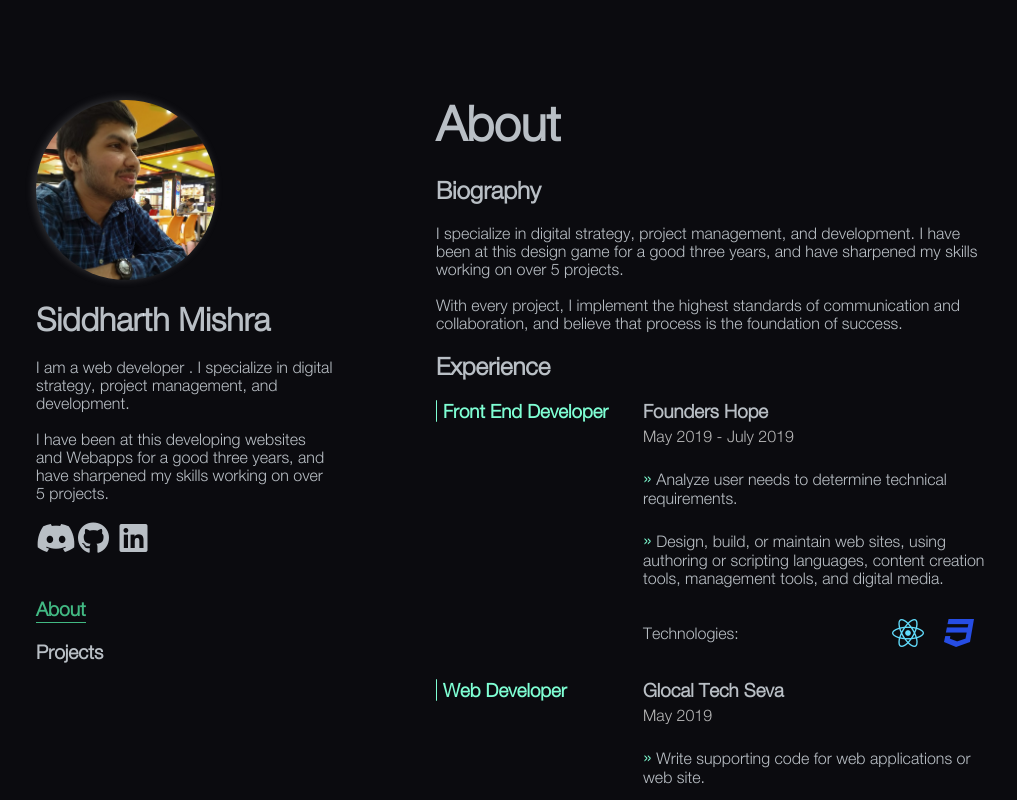
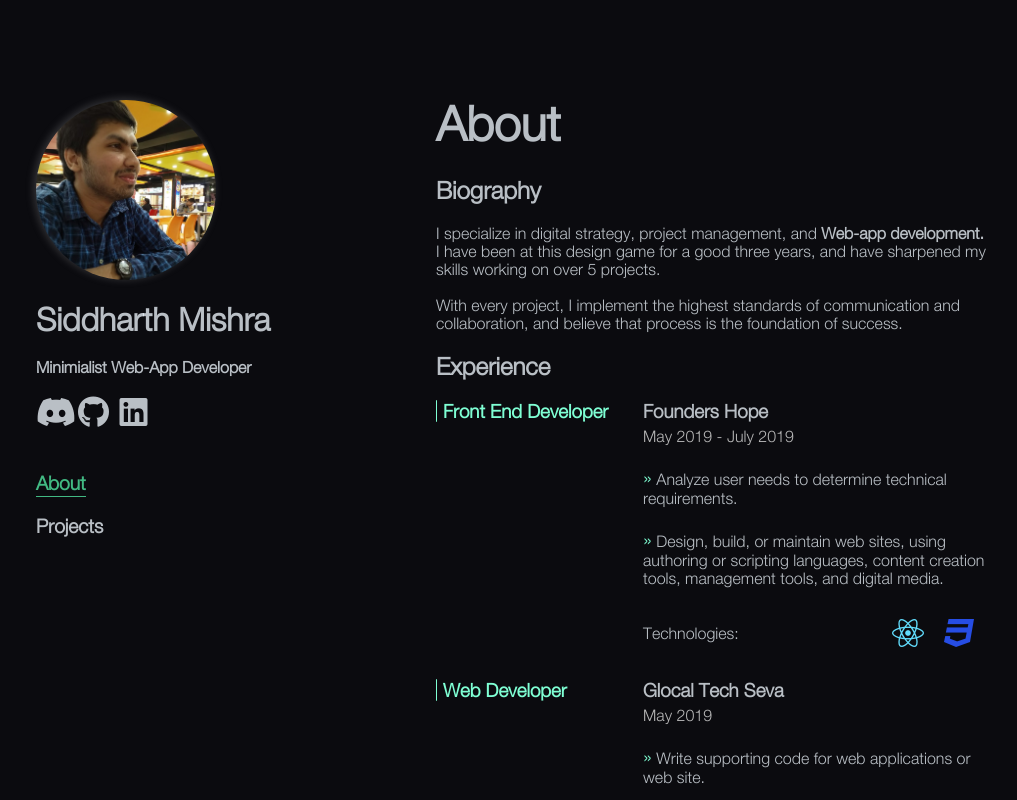
Before and after one commit to Sidm9/About_Sidm9, a Vue app: page / in a window 1280 px wide. Shown: the top 800 px of the page, without its empty margins (129-1146 px from the left). Built offline with nearby package versions, Linux system fonts and the light colour scheme; some icons are missing.

Commit message:
Brif Fix

```diff
--- a/src/views/Home.vue
+++ b/src/views/Home.vue
@@ -4,9 +4,10 @@
     <div class="spacing"><h2>Biography</h2></div>
     <div class="spacing">
       <p>
-        I specialize in digital strategy, project management, and development. I
-        have been at this design game for a good three years, and have sharpened
-        my skills working on over 5 projects. <br />
+        I specialize in digital strategy, project management, and
+        <b>Web-app development.</b> I have been at this design game for a good
+        three years, and have sharpened my skills working on over 5 projects.
+        <br />
         <br />
         With every project, I implement the highest standards of communication
         and collaboration, and believe that process is the foundation of
--- a/src/views/Sidebar.vue
+++ b/src/views/Sidebar.vue
@@ -6,10 +6,9 @@
 
       <div class="breif spacing">
         <p>
-          I am a web developer . I specialize in digital strategy, project
-          management, and development. <br /><br />
-          I have been at this developing websites and Webapps for a good three
-          years, and have sharpened my skills working on over 5 projects.
+          <b>
+            Minimialist Web-App Developer
+          </b>
         </p>
       </div>
     </div>
```
